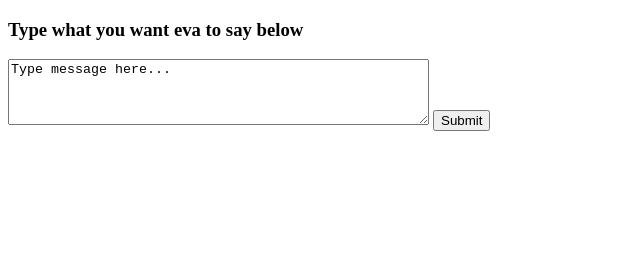
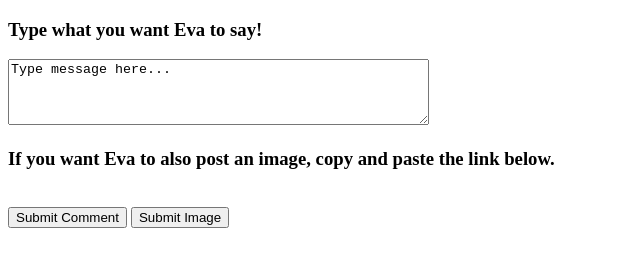
Before and after one commit to Chris-Draper/Eva-bot, a plain HTML site: page HttpPostApp/index.html in a window 1280 px wide. Shown: the whole page, without its empty margins (0-640 px from the left). Drawn offline with Linux system fonts and the light colour scheme.

Commit message:
S-2:post_image Create dummy data to make Eva post an image with text to GroupMe

```diff
--- a/HttpPostApp/index.html
+++ b/HttpPostApp/index.html
@@ -2,20 +2,36 @@
 <html>
 <head>
 <script>
-    function evaHttpPost() {
+    function httpPostComment() {
         var evaBotId = "a75bac727ec60245c9b14c4c04";
-        var jsonString = '{"bot_id":"' + evaBotId + '","text":"' + document.getElementById("output").value + '"}';
+        var jsonString = '{"bot_id":"' + evaBotId + '","text":"' + document.getElementById("commentText").value + '"}';
         console.log(jsonString);
         var xhttp = new XMLHttpRequest();
         xhttp.open("POST", "https://api.groupme.com/v3/bots/post", true);
         xhttp.send(jsonString);
-        document.getElementById("output").value = "Eva will post your message. Type another message?";
+        document.getElementById("commentText").value = "Eva posted your message. Type another message?";
+    }
+
+    function httpPostImage() {
+        var evaBotId = "a75bac727ec60245c9b14c4c04";
+        var testText = "Testing image text";
+        var testUrl = "http://cdn2-www.dogtime.com/assets/uploads/gallery/30-impossibly-cute-puppies/impossibly-cute-puppy-8.jpg";
+        var jsonString = '{"bot_id":"' + evaBotId + '","text":"' + testText + '",' +
+        '"attachments":[{"type":"image","url":"' + testUrl + '"}]}';
+        /* document.getElementById("imageLink").value */
+        console.log(jsonString);
+        var xhttp = new XMLHttpRequest();
+        xhttp.open("POST", "https://api.groupme.com/v3/bots/post", true);
+        xhttp.send(jsonString);
     }
 </script>
 </head>
 <body>
-<h3>Type what you want eva to say below</h3>
-<textarea id="output" rows="4" cols="50">Type message here...</textarea>
-<input type="button" value="Submit" onclick="evaHttpPost();">
+<h3>Type what you want Eva to say!</h3>
+<textarea id="commentText" rows="4" cols="50">Type message here...</textarea>
+<h3>If you want Eva to also post an image, copy and paste the link below.</h3>
+<br>
+<input type="button" value="Submit Comment" onclick="httpPostComment();">
+<input type="button" value="Submit Image" onclick="httpPostImage();">
 </body>
 </html>
```
